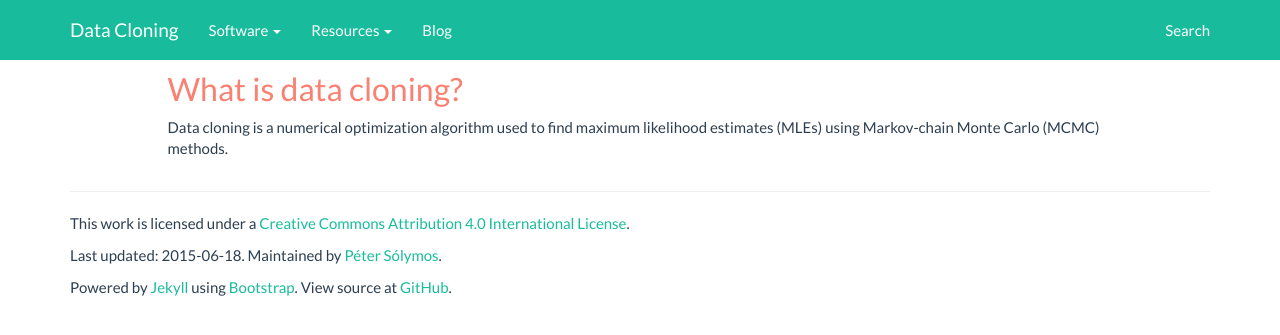
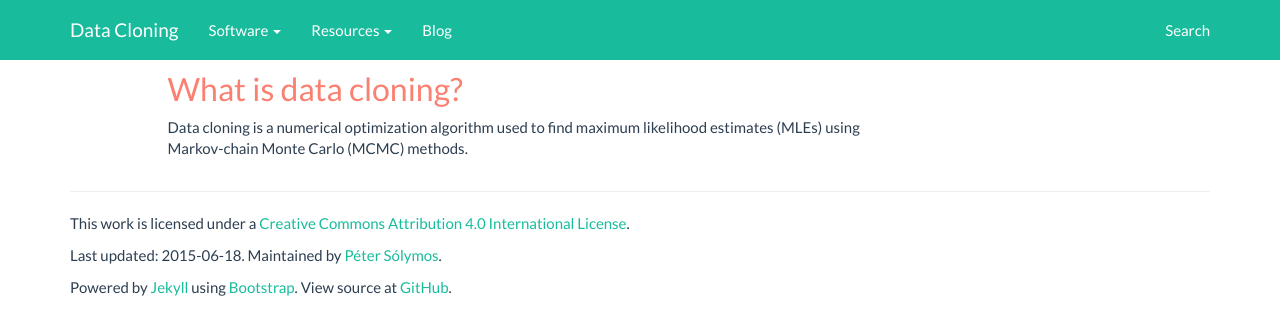
Before and after one commit to datacloning/datacloning.github.io, a Jekyll site: the page built from index.md, in a window 1280 px wide. Shown: the top 335 px of the page. Built offline with Jekyll 4.4.1, drawn with Linux system fonts in a browser that asks for light colours; nearby versions of some CDN libraries.

Commit message:
see width

```diff
--- a/_layouts/default.html
+++ b/_layouts/default.html
@@ -7,7 +7,7 @@
   {% include _navigation.html %}
     <div class="container">
         <div class="row">
-            <div class="col-md-10 col-md-offset-1">
+            <div class="col-md-8 col-md-offset-1">
                 {% if page.title %}
                     {% if page.subtitle %}
                         <a href="index.html"><h1 class="title">{{ page.title }}</h1></a>
```
